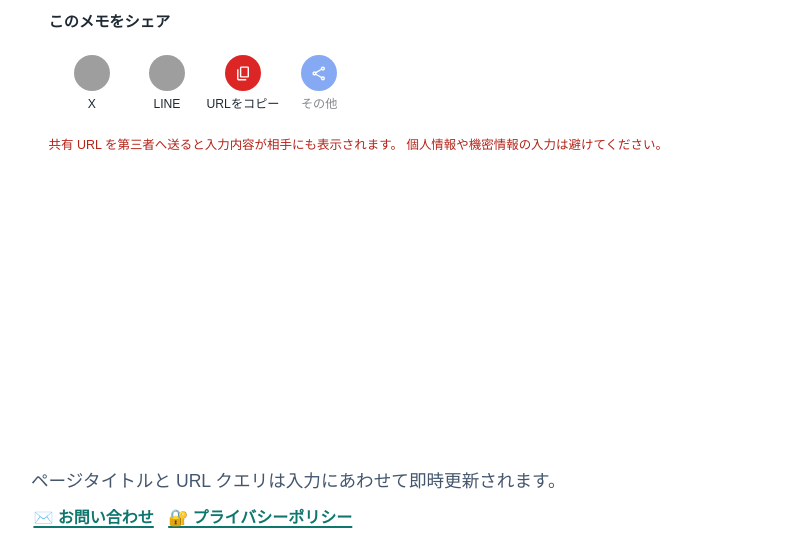
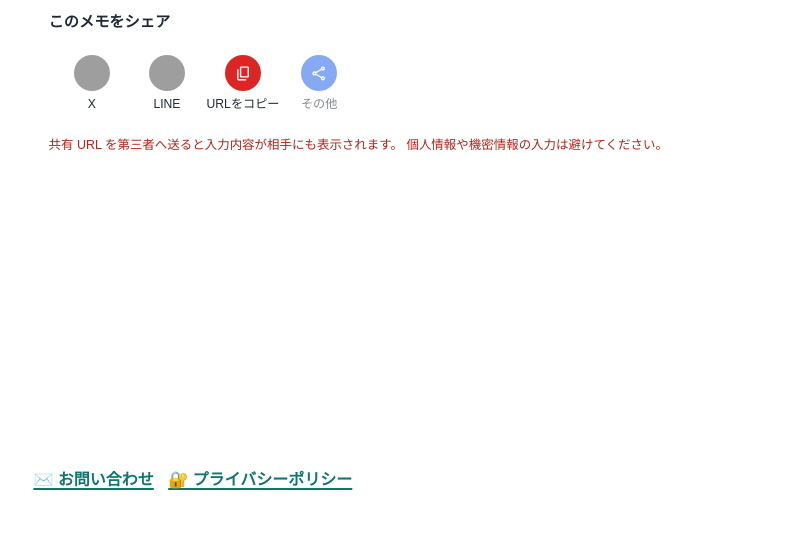
Before and after one commit to hirokiwa/vertical-tab-memo, a website built with Vite: page index.html in a window 1280 px wide. Shown: the part 529-1088 px from the top of the page, without its empty margins (229-1034 px from the left). After the commit the page ends 1049 px from the top, so only its background shows below. Built offline with nearby package versions, Linux system fonts and the light colour scheme; grey boxes are pictures that could not be loaded.

Commit message:
Remove memo-app__footer-text

```diff
--- a/index.html
+++ b/index.html
@@ -230,7 +230,6 @@
         </article>
       </section>
       <footer class="memo-app__footer" aria-label="Footer">
-        <p class="memo-app__footer-text">ページタイトルと URL クエリは入力にあわせて即時更新されます。</p>
         <nav class="memo-app__footer-nav" aria-label="Footer links">
           <a class="memo-app__footer-link" href="/contact/">✉️ お問い合わせ</a>
           <a class="memo-app__footer-link" href="/privacy/">🔐 プライバシーポリシー</a>
--- a/src/styles/app.css
+++ b/src/styles/app.css
@@ -66,13 +66,6 @@ body {
 
 .memo-app__ad-unit {
   min-height: 16rem;
-}
-
-.memo-app__footer-text {
-  color: var(--memo-color-subtext);
-  font-size: clamp(0.95rem, 2vw, 1.1rem);
-  line-height: 1.5;
-  padding: 0;
 }
 
 .memo-app__footer-nav {
```
